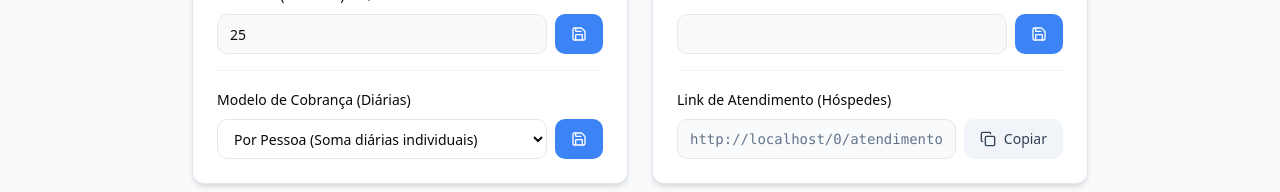
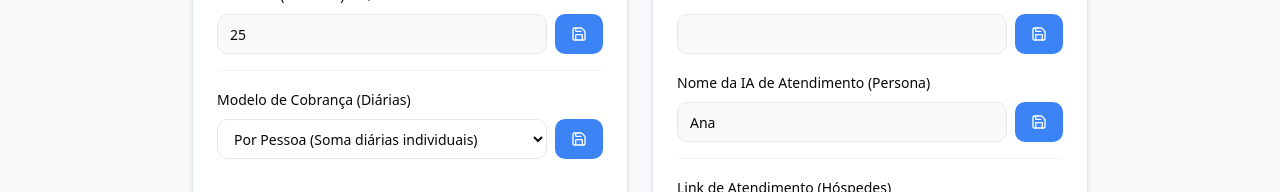
Before and after one commit to lucasrenata/pousada-santa-terezinha, a React (Vite) app in the folder frontend/: page /settings in a window 1280 px wide. Shown: the part 458-650 px from the top of the page. Built offline with nearby package versions, Linux system fonts and the light colour scheme; no server answers; sample sign-in values are in the browser's storage.

Commit message:
feat(frontend): add settings field for AI receptionist name

```diff
--- a/frontend/src/pages/Settings.tsx
+++ b/frontend/src/pages/Settings.tsx
@@ -335,6 +335,23 @@ export default function Settings() {
                   </div>
                 </div>
 
+                <div className="space-y-2">
+                  <label className="text-sm font-medium">Nome da IA de Atendimento (Persona)</label>
+                  <div className="flex gap-2">
+                    <Input
+                      placeholder="Ex: Ana, Maria, Recepcionista Virtual"
+                      value={getSettingValue('ai_receptionist_name') || 'Ana'}
+                      onChange={(e: ChangeEvent<HTMLInputElement>) => setLocalValue('ai_receptionist_name', e.target.value)}
+                    />
+                    <Button
+                      onClick={() => handleUpdateSetting('ai_receptionist_name', getSettingValue('ai_receptionist_name'), 'Nome que a IA usará para se apresentar aos hóspedes')}
+                      disabled={saving}
+                    >
+                      <Save className="w-4 h-4" />
+                    </Button>
+                  </div>
+                </div>
+
                 <div className="pt-4 border-t border-slate-100">
                   <div className="space-y-2">
                     <label className="text-sm font-medium">Link de Atendimento (Hóspedes)</label>
```
